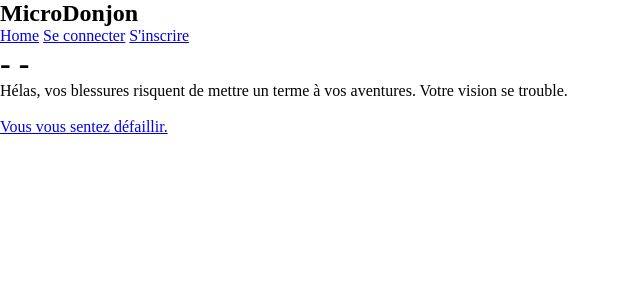
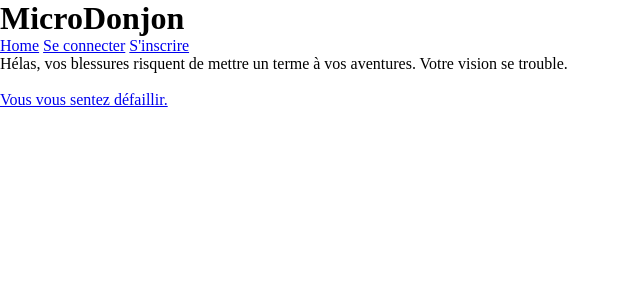
Before and after one commit to PM-Primo/MicroDonjon, a Symfony app: template templates/game/standard.html.twig in a window 1280 px wide. Shown: the top 300 px of the page, without its empty margins (0-640 px from the left). Run offline with Twig, Linux system fonts and the light colour scheme; the template is opened without the code that fills it, so the values that code supplies are empty; some libraries are stand-ins or nearby versions.

Commit message:
added base css to right page

```diff
--- a/templates/base.html.twig
+++ b/templates/base.html.twig
@@ -11,43 +11,50 @@
         {% endblock %}
     </head>
     <body>
-        <nav>
-            <h1>MicroDonjon</h1>
-            <a href="{{path("app_home")}}" class="menu__link">Home</a>
-            {% if app.user %}
-            {% if is_granted('ROLE_ADMIN') %}
-                <a href="{{path("admin_editor")}}" class="menu__link">Éditeur</a>
-            {% endif %}
-                <a href="{{path("app_logout")}}" class="menu__link">Se déconnecter</a>
-            {% else %}
-                <a href="{{path("app_login")}}" class="menu__link">Se connecter</a>
-                <a href="{{path("app_register")}}" class="menu__link">S'inscrire</a>
-            {% endif %}
-        </nav>
         <main>
             <div class="game__main-wrapper">
-                <div class="game__right-page">
-                    {% block body %}{% endblock %}
-                </div>
 
-                {% if app.user %}
-                    <div class="game__left-page">
+                <div class="game__left-page">
+
+                    <h1>MicroDonjon</h1>
+
+                    {% if app.user %}
                         PV : {{app.user.PVactuels}} / {{app.user.PVmax}}<br>
                         Or : {{app.user.gold}}<br>
                         Attaque : {{app.user.attaque}}<br>
 
                         Inventaire :
                         {% for item in app.user.inventaire %}
-                            {{item}} /
+                        {{item}} /
                         {% endfor %}
 
                         <br><br>Progression : <br>
                         {% for zone in app.user.visites %}
-                            {{zone}} /
+                        {{zone}} /
                         {% endfor %}
-                    </div>
-                {% endif %}
+                    {% endif %}
+
+                    <nav>
+                        <a href="{{path("app_home")}}" class="menu__link">Home</a>
+                        {% if app.user %}
+                        {% if is_granted('ROLE_ADMIN') %}
+                            <a href="{{path("admin_editor")}}" class="menu__link">Éditeur</a>
+                        {% endif %}
+                            <a href="{{path("app_logout")}}" class="menu__link">Se déconnecter</a>
+                        {% else %}
+                            <a href="{{path("app_login")}}" class="menu__link">Se connecter</a>
+                            <a href="{{path("app_register")}}" class="menu__link">S'inscrire</a>
+                        {% endif %}
+                    </nav>
+
+                </div>
+
+                <div class="game__right-page">
+                    {% block body %}{% endblock %}
+                </div>
+
             </div>
+
         </main>
 
         {% block javascripts %}
--- a/templates/game/combat.html.twig
+++ b/templates/game/combat.html.twig
@@ -7,7 +7,7 @@
 
 </style>
 
-<div class="example-wrapper">
+<div class="game__right-page-content">
     <h1>- {{chapitre.zone}} -</h1>
 
     <p>{{chapCombat.texteInitial | raw}}</p>
@@ -40,7 +40,7 @@
         <p>{{chapCombat.texteVictoire | raw}}</p>
 
         {% for sortie in chapCombat.sorties %}
-            <a href="{{path("routing", {'id': sortie.chapitre.id})}}">{{sortie.texteLien}}</a><br><br>
+            <a href="{{path("routing", {'id': sortie.chapitre.id})}}" class="links__choice">{{sortie.texteLien}}</a><br><br>
         {% endfor %}
     {% endif %}
 
--- a/templates/game/condition.html.twig
+++ b/templates/game/condition.html.twig
@@ -7,7 +7,7 @@
 
 </style>
 
-<div class="example-wrapper">
+<div class="game__right-page-content">
     <h1>- {{chapitre.zone}} -</h1>
 
     {% if condition %}
@@ -15,7 +15,7 @@
 
         {% for sortie in chapCondition.sorties %}
             {% if sortie.conditionVrai %}
-                <a href="{{path("routing", {'id': sortie.chapitre.id})}}">{{sortie.texteLien}}</a><br><br>
+                <a href="{{path("routing", {'id': sortie.chapitre.id})}}" class="links__choice">{{sortie.texteLien}}</a><br><br>
             {% endif %}
         {% endfor %}
 
@@ -24,7 +24,7 @@
 
         {% for sortie in chapCondition.sorties %}
             {% if not sortie.conditionVrai %}
-                <a href="{{path("routing", {'id': sortie.chapitre.id})}}">{{sortie.texteLien}}</a><br><br>
+                <a href="{{path("routing", {'id': sortie.chapitre.id})}}" class="links__choice">{{sortie.texteLien}}</a><br><br>
             {% endif %}
         {% endfor %}
     {% endif %}
--- a/templates/game/gameover.html.twig
+++ b/templates/game/gameover.html.twig
@@ -7,7 +7,7 @@
 
 </style>
 
-<div class="example-wrapper">
+<div class="game__right-page-content">
 
     {% if not boire %}
         <h1>- Game Over -</h1>
@@ -17,7 +17,7 @@
             Vous vous allongez sur le sol froid et poussiéreux du donjon et attendez votre heure.<br>
         </p>
 
-        <a href="{{path("reset")}}">Mais peut-être un.e autre aventurier.ère reprendra votre flambeau ?</a>
+        <a href="{{path("reset")}}" class="links__choice">Mais peut-être un.e autre aventurier.ère reprendra votre flambeau ?</a>
     {% else %}
         <h1>- Game Over ? {{boisson}} -</h1>
 
@@ -26,7 +26,7 @@
             Vous êtes prêt.e à repartir au combat !
         </p>
 
-        <a href="{{path("routing", {'id': app.user.chapitreEnCours})}}">C'est reparti !</a><br>
+        <a href="{{path("routing", {'id': app.user.chapitreEnCours})}}" class="links__choice">C'est reparti !</a><br>
     {% endif %}
 
 </div>
--- a/templates/game/needgold.html.twig
+++ b/templates/game/needgold.html.twig
@@ -7,7 +7,7 @@
 
 </style>
 
-<div class="example-wrapper">
+<div class="game__right-page-content">
 
     <h1>- Fonds insuffisants -</h1>
 
@@ -15,7 +15,7 @@
     Il vous manque, hélas, {{manque}} pièces d'or <br>
     Vous vous ravisez et choisissez une option moins onéreuse.</p>
     <br>
-    <a href="{{path("routing", {'id': app.user.chapitreEnCours})}}">Choisir une option moins coûteuse</a>
+    <a href="{{path("routing", {'id': app.user.chapitreEnCours})}}" class="links__choice">Choisir une option moins coûteuse</a>
 
 
 </div>
--- a/templates/game/standard.html.twig
+++ b/templates/game/standard.html.twig
@@ -7,18 +7,21 @@
 
 </style>
 
-<div class="example-wrapper">
-    <h1>- {{chapitre.zone}} -</h1>
+<div class="game__right-page-content">
+
+    <h1>{{chapitre.zone}}</h1>
 
     <p>{{chapStandard.texteChapitre | raw}}</p>
 
     {% if app.user.PVactuels > 0 %}
-        {% for sortie in chapStandard.sorties %}
-            <a href="{{path("routing", {'id': sortie.chapitre.id})}}">{{sortie.texteLien}}</a><br><br>
-        {% endfor %}
+        <div class="game__choices">
+            {% for sortie in chapStandard.sorties %}
+                <a href="{{path("routing", {'id': sortie.chapitre.id})}}"  class="links__choice">{{sortie.texteLien}}</a><br><br>
+            {% endfor %}
+        </div>
     {% else %}
         Hélas, vos blessures risquent de mettre un terme à vos aventures. Votre vision se trouble.<br><br>
-        <a href="{{path("game_over")}}">Vous vous sentez défaillir.</a>
+        <a href="{{path("game_over")}}" class="links__choice">Vous vous sentez défaillir.</a>
     {% endif %}
 
 </div>
--- a/templates/game/tricheur.html.twig
+++ b/templates/game/tricheur.html.twig
@@ -7,7 +7,7 @@
 
 </style>
 
-<div class="example-wrapper">
+<div class="game__right-page-content">
 
 
     <h1>- Raccourci -</h1>
@@ -18,7 +18,7 @@
         Vous n'allez avoir d'autre choix que de reprendre la route traditionnelle
     </p>
 
-    <a href="{{path("routing", {'id': app.user.chapitreEnCours})}}">Quitter le raccourci</a>
+    <a href="{{path("routing", {'id': app.user.chapitreEnCours})}}" class="links__choice">Quitter le raccourci</a>
 
 
 </div>
```
